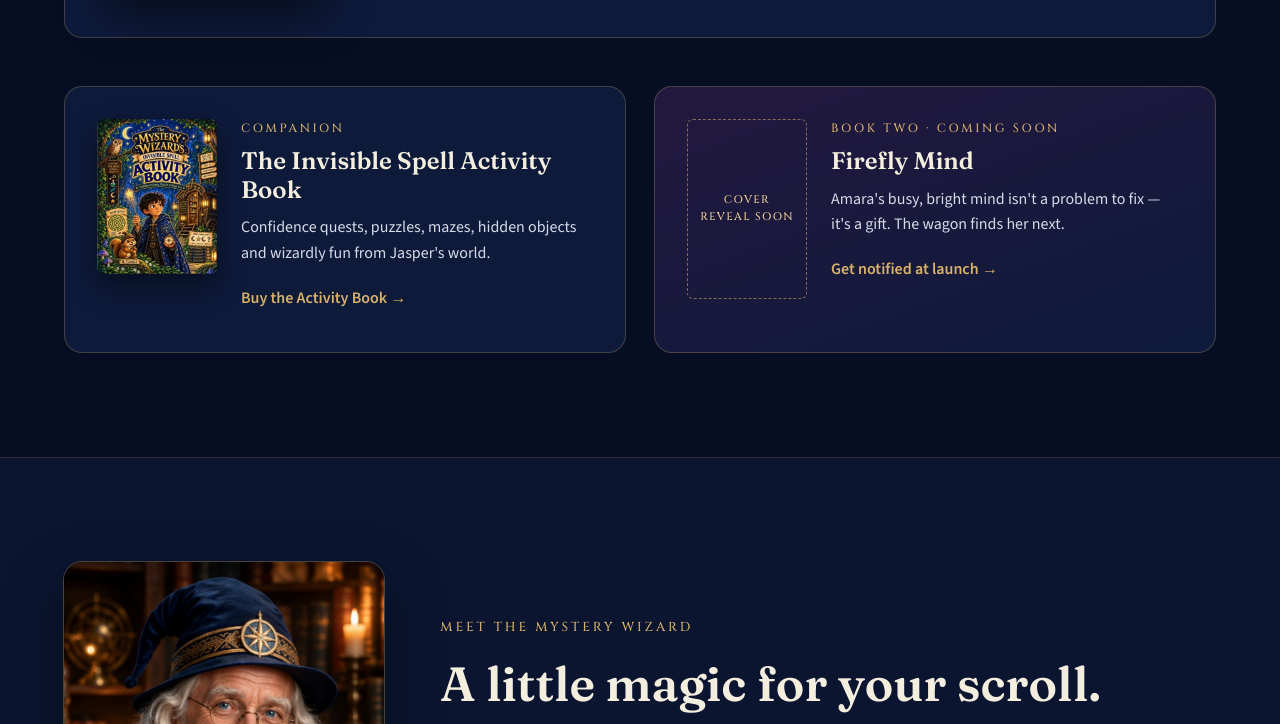
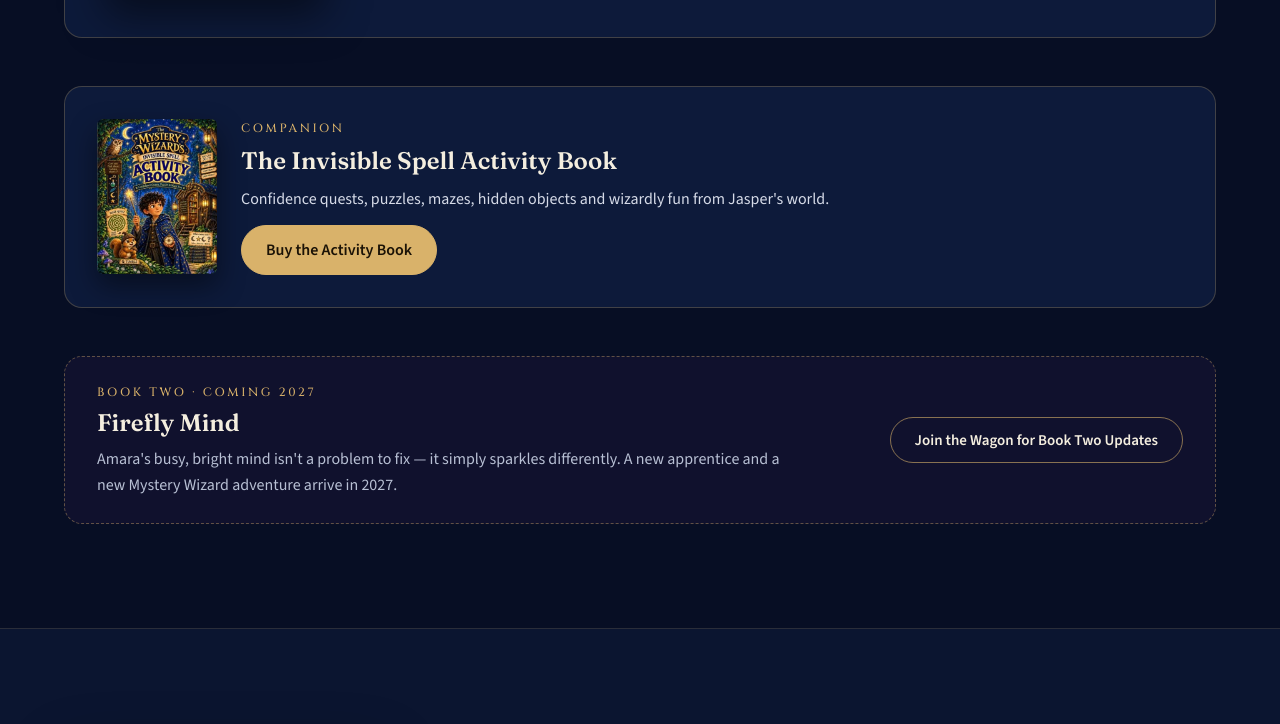
Before and after one commit to mysterywizardshop-crypto/mysterywizard, a plain HTML site: page index.html in a window 1280 px wide. Shown: the part 1428-2152 px from the top of the page. Drawn offline with nearby package versions, Linux system fonts and the light colour scheme.

Commit message:
Book Two teaser: Coming 2027, quieter card beneath the available books
Firefly Mind moves into a lighter teaser strip below The Invisible Spell and
the Activity Book, with new copy and a Join the Wagon for Book Two Updates
button. Activity Book gets a full Buy button. Hero line now says 2027.

Co-Authored-By: Claude Opus 5.5 <noreply@anthropic.com>
Claude-Session: https://claude.ai/code/session_01N9tWsgEjBY6LueSV5gnnW1

```diff
--- a/index.html
+++ b/index.html
@@ -104,6 +104,12 @@ h3{font-size:24px;line-height:1.2}
 .bookcard img{width:120px;border-radius:6px;box-shadow:0 12px 28px rgba(0,0,0,.45);flex:none}
 .ph{flex:none;width:120px;aspect-ratio:2/3;display:flex;align-items:center;justify-content:center;text-align:center;padding:10px;border:1px dashed rgba(217,178,106,.55);border-radius:6px;font-family:var(--label-font);font-size:11px;letter-spacing:.12em;text-transform:uppercase;color:var(--gold-soft)}
 .bookcard__copy{display:flex;flex-direction:column;gap:10px;min-width:0}
+/* Book Two teaser: deliberately quieter than the books on sale now */
+.teaser{display:flex;flex-wrap:wrap;gap:20px 32px;align-items:center;justify-content:space-between;padding:26px 32px;border:1px dashed rgba(217,178,106,.4);border-radius:18px;background:rgba(36,24,63,.35)}
+.teaser__copy{flex:1 1 420px;min-width:0;display:flex;flex-direction:column;gap:8px;max-width:44rem}
+.teaser h3{font-size:24px;line-height:1.2}
+.teaser .body{color:var(--dim)}
+.teaser__btn{flex:none;min-height:46px;font-size:15px;white-space:normal;text-align:center}
 
 /* wizard */
 .wizard{background:var(--deep);border-top:1px solid rgba(217,178,106,.15)}
@@ -146,7 +152,13 @@ h3{font-size:24px;line-height:1.2}
 .form__msg--ok{font-family:var(--heading-font);font-size:22px;color:var(--parch-ink)}
 .form__msg--err{color:#8A1C1C}
 .join__kit{width:100%;max-width:440px;margin-top:6px}
-@media (max-width:600px){.join__kit{max-width:300px;margin:0 auto}}
+@media (max-width:600px){
+  .join__kit{max-width:300px;margin:0 auto}
+  .bookcard{flex-wrap:wrap}
+  .bookcard__copy{flex:1 1 100%}
+  .teaser{padding:24px}
+  .teaser__btn{flex:1 1 100%;max-width:100%;padding:12px 18px;line-height:1.3}
+}
 .kit{display:flex;flex-direction:column;gap:14px}
 .kit[hidden]{display:none}
 .kit p{margin:0;font-size:17px;color:#4A3B2A}
@@ -207,7 +219,7 @@ h3{font-size:24px;line-height:1.2}
           <svg aria-hidden="true" width="18" height="18" viewBox="0 0 24 24" fill="none" stroke="currentColor" stroke-width="2" stroke-linecap="round" stroke-linejoin="round"><circle cx="12" cy="12" r="9"/><path d="M10 8.5l5 3.5-5 3.5z"/></svg>
           Watch the Wizard</a>
       </div>
-      <p class="small">Book One is available now on Amazon · Book Two, <em>Firefly Mind</em>, is coming soon</p>
+      <p class="small">Book One is available now on Amazon · Book Two, <em>Firefly Mind</em>, arrives in 2027</p>
     </div>
     <div class="hero__art">
       <img src="images/invisible-spell-cover.jpg" alt="Cover of The Invisible Spell, Book One of The Mystery Wizard Chronicles" width="800" height="1200">
@@ -241,19 +253,19 @@ h3{font-size:24px;line-height:1.2}
         <p class="eyebrow" style="font-size:12px">Companion</p>
         <h3>The Invisible Spell Activity Book</h3>
         <p class="body" style="font-size:16px">Confidence quests, puzzles, mazes, hidden objects and wizardly fun from Jasper's world.</p>
-        <a class="link" href="https://a.co/d/0hN6KO5o" target="_blank" rel="noopener">Buy the Activity Book →</a>
-      </div>
-    </article>
-    <article class="card bookcard bookcard--glow">
-      <div class="ph" role="img" aria-label="Cover reveal coming soon">Cover reveal soon</div>
-      <div class="bookcard__copy">
-        <p class="eyebrow" style="font-size:12px">Book Two · Coming soon</p>
-        <h3>Firefly Mind</h3>
-        <p class="body" style="font-size:16px">Amara's busy, bright mind isn't a problem to fix — it's a gift. The wagon finds her next.</p>
-        <a class="link" href="#join">Get notified at launch →</a>
+        <div class="row" style="margin-top:4px"><a class="btn" href="https://a.co/d/0hN6KO5o" target="_blank" rel="noopener">Buy the Activity Book</a></div>
       </div>
     </article>
   </div>
+
+  <aside class="teaser" aria-labelledby="teaser-h">
+    <div class="teaser__copy">
+      <p class="eyebrow" style="font-size:12px">Book Two · Coming 2027</p>
+      <h3 id="teaser-h">Firefly Mind</h3>
+      <p class="body" style="font-size:16px">Amara's busy, bright mind isn't a problem to fix — it simply sparkles differently. A new apprentice and a new Mystery Wizard adventure arrive in 2027.</p>
+    </div>
+    <a class="btn btn--ghost teaser__btn" href="#join">Join the Wagon for Book Two Updates</a>
+  </aside>
 </section>
 
 <section id="wizard" class="wizard" aria-labelledby="wizard-h">
```
